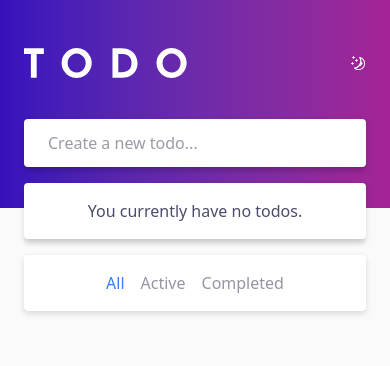
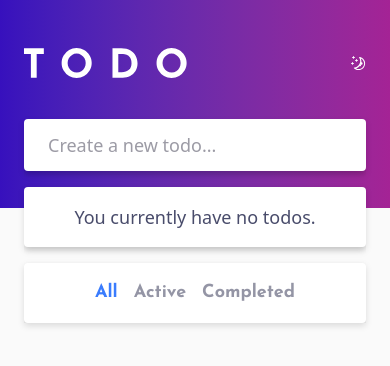
Before and after one commit to nofuenterr/todo-app, a React (Vite) app: page / in a window 390 px wide. Shown: the top 366 px of the page. Built offline with nearby package versions, Linux system fonts and the light colour scheme; a web font is replaced by a local one.

Commit message:
feat: add text styles and replace toggle group with radio group for filters

```diff
--- a/src/components/Main.jsx
+++ b/src/components/Main.jsx
@@ -3,43 +3,56 @@ import { useTodoStore } from '../stores/todoStore'
 import { Checkbox } from "radix-ui";
 import { CheckIcon, Cross1Icon } from "@radix-ui/react-icons";
 import { AccessibleIcon } from "radix-ui";
-import { ToggleGroup } from "radix-ui";
+import { RadioGroup } from "radix-ui";
 
 export default function Main() {
   const todoIds = useTodoStore(s => s.todoIds)
   const deleteCompletedTodos = useTodoStore(s => s.deleteCompletedTodos)
 
   return (
-    <main className='grid gap-4 overflow-hidden drop-shadow-md'>
+    <main className='grid gap-4 overflow-hidden drop-shadow-md text-lg'>
       <AddTodo />
 
       {todoIds.length !== 0
         ? (
+          <>
             <div className='bg-white dark:bg-navy-900 rounded-sm overflow-scroll'>
               <ul className='text-navy-850 dark:text-purple-100'>
                 {todoIds.map(id => {
                   return <TodoItem key={id} id={id} />
                 })}
               </ul>
-            <div className='text-gray-600 dark:text-purple-600 py-4 px-5 flex justify-between items-center'>
+              <div className='text-gray-600 dark:text-purple-600 py-4 px-5 flex justify-between items-center text-sm'>
                 <span aria-label='Number of todos'>{todoIds.length} items</span>
-              <div className='hidden sm:inline-block bg-white dark:bg-navy-900 text-gray-600 dark:text-purple-600'>
+                <div className='hidden sm:inline-block bg-white dark:bg-navy-900'>
                   <FilterGroup />
                 </div>
-              <button className='cursor-pointer' onClick={deleteCompletedTodos} aria-label='Clear completed todos'>Clear Completed</button>
+                <button
+                  className='cursor-pointer hover:text-navy-850 hover:dark:text-purple-300'
+                  onClick={deleteCompletedTodos}
+                  aria-label='Clear completed todos'>
+                    Clear Completed
+                  </button>
               </div>
             </div>
+
+            <div className='sm:hidden bg-white dark:bg-navy-900 py-4 grid place-content-center rounded-sm drop-shadow-md'>
+              <FilterGroup />
+            </div>
+          </>
         )
         : (
+          <>
             <div className='bg-white dark:bg-navy-900 text-navy-850 dark:text-purple-100 py-4 px-5 grid place-content-center rounded-sm drop-shadow-md'>
               <p>You currently have no todos.</p>
             </div>
+            <div className='bg-white dark:bg-navy-900 py-4 grid place-content-center rounded-sm drop-shadow-md'>
+              <FilterGroup />
+            </div>
+          </>
         )
       }
 
-      <div className='sm:hidden bg-white dark:bg-navy-900 text-gray-600 dark:text-purple-600 py-4 grid place-content-center rounded-sm drop-shadow-md'>
-        <FilterGroup />
-      </div>
     </main>
   )
 }
@@ -83,7 +96,7 @@ function TodoItem({ id }) {
       <Checkbox.Root
         onClick={() => toggleTodo(id)}
         checked={todo.complete}
-        className={'size-5 rounded-full border-2 border-purple-300 dark:border-purple-800 grid place-content-center cursor-pointer ' + (
+        className={'size-5 rounded-full border-2 border-purple-300 dark:border-purple-800 grid place-content-center cursor-pointer hover:border-gradient-1-end ' + (
           todo.complete ? 'bg-linear-to-r from-gradient-1-start to-gradient-1-end border-none text-white stroke-white' : 'bg-transparent'
         )}
       >
@@ -107,33 +120,27 @@ function FilterGroup() {
   const filterTodoIds = useTodoStore(s => s.filterTodoIds)
 
   return (
-    <ToggleGroup.Root
-      className='flex items-center gap-4 *:cursor-pointer *:aria-checked:text-blue-500'
-      type="single"
+    <RadioGroup.Root
       defaultValue="all"
       aria-label="Filter todos"
+      className='flex items-center gap-4 **:cursor-pointer **:aria-checked:text-blue-500
+    text-gray-600 dark:text-purple-600  *:hover:text-navy-850 *:hover:dark:text-purple-300 font-bold'
     >
-      <ToggleGroup.Item
-        value="all"
-        aria-label="All todos"
-        onClick={() => filterTodoIds('all')}
-      >
-        <span>All</span>
-      </ToggleGroup.Item>
-      <ToggleGroup.Item
-        value="active"
-        aria-label="Active todos"
-        onClick={() => filterTodoIds('active')}
-      >
-        <span>Active</span>
-      </ToggleGroup.Item>
-      <ToggleGroup.Item
-        value="completed"
-        aria-label="Completed todos"
-        onClick={() => filterTodoIds('completed')}
-      >
-        <span>Completed</span>
-      </ToggleGroup.Item>
-    </ToggleGroup.Root>
+      <div>
+        <RadioGroup.Item className='appearance-none' value="all" onClick={() => filterTodoIds('all')} aria-label="All todos">
+          All
+        </RadioGroup.Item>
+      </div>
+      <div>
+        <RadioGroup.Item className='appearance-none' value="active" onClick={() => filterTodoIds('active')} aria-label="Active todos">
+          Active
+        </RadioGroup.Item>
+      </div>
+      <div>
+        <RadioGroup.Item className='appearance-none' value="completed" onClick={() => filterTodoIds('completed')} aria-label="Completed todos">
+          Completed
+        </RadioGroup.Item>
+      </div>
+    </RadioGroup.Root>
   )
 }
--- a/src/styles/global.css
+++ b/src/styles/global.css
@@ -43,7 +43,7 @@
 @custom-variant dark (&:where(.dark, .dark *));
 
 :root {
-	font-family: system-ui, Avenir, Helvetica, Arial, sans-serif;
+	font-family: 'Josefin Sans', system-ui, Avenir, Helvetica, Arial, sans-serif;
 	font-synthesis: none;
 	text-rendering: optimizeLegibility;
 	-webkit-font-smoothing: antialiased;
```
Lines whose indentation alone changed are shown as unchanged.
